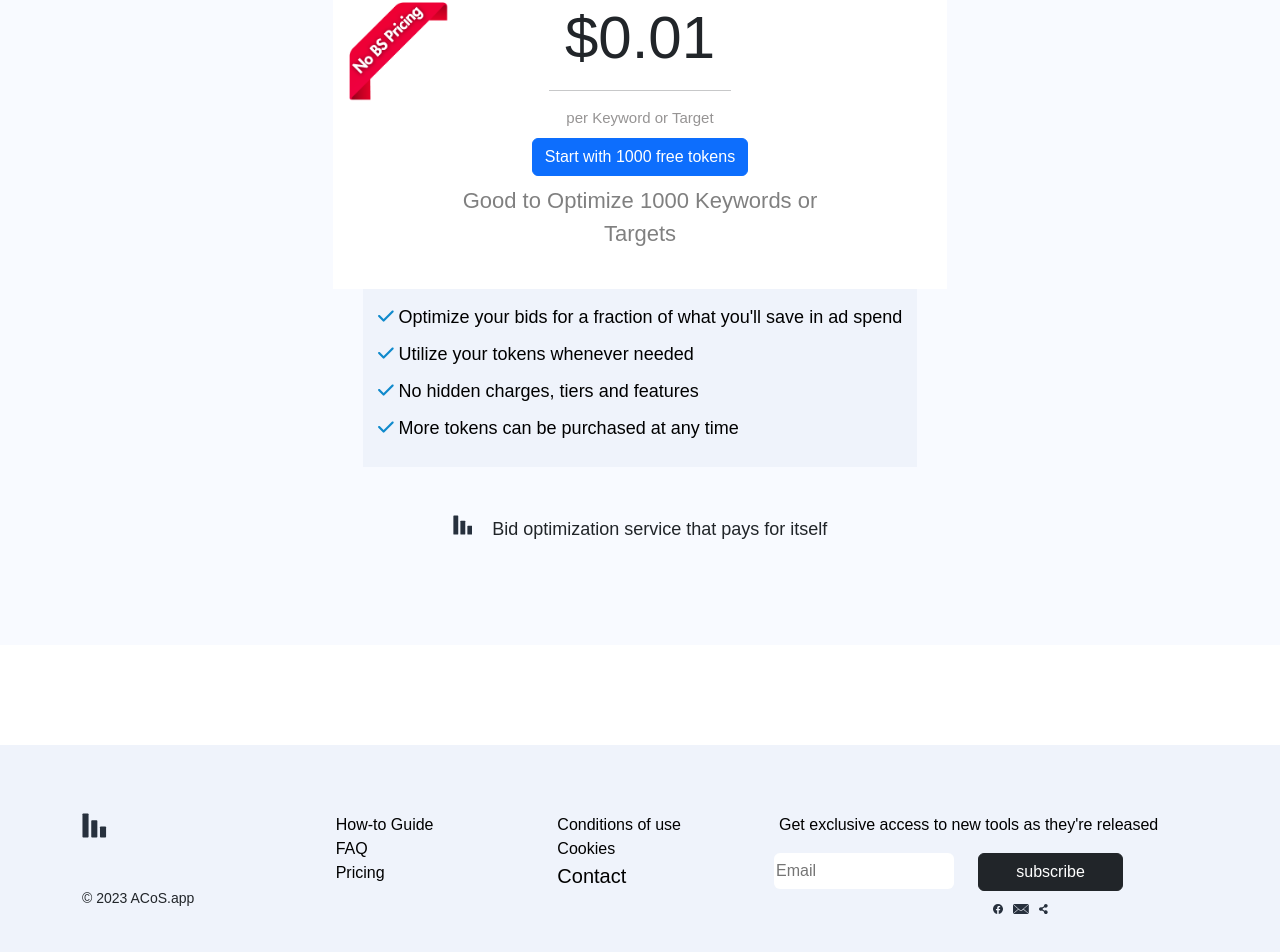
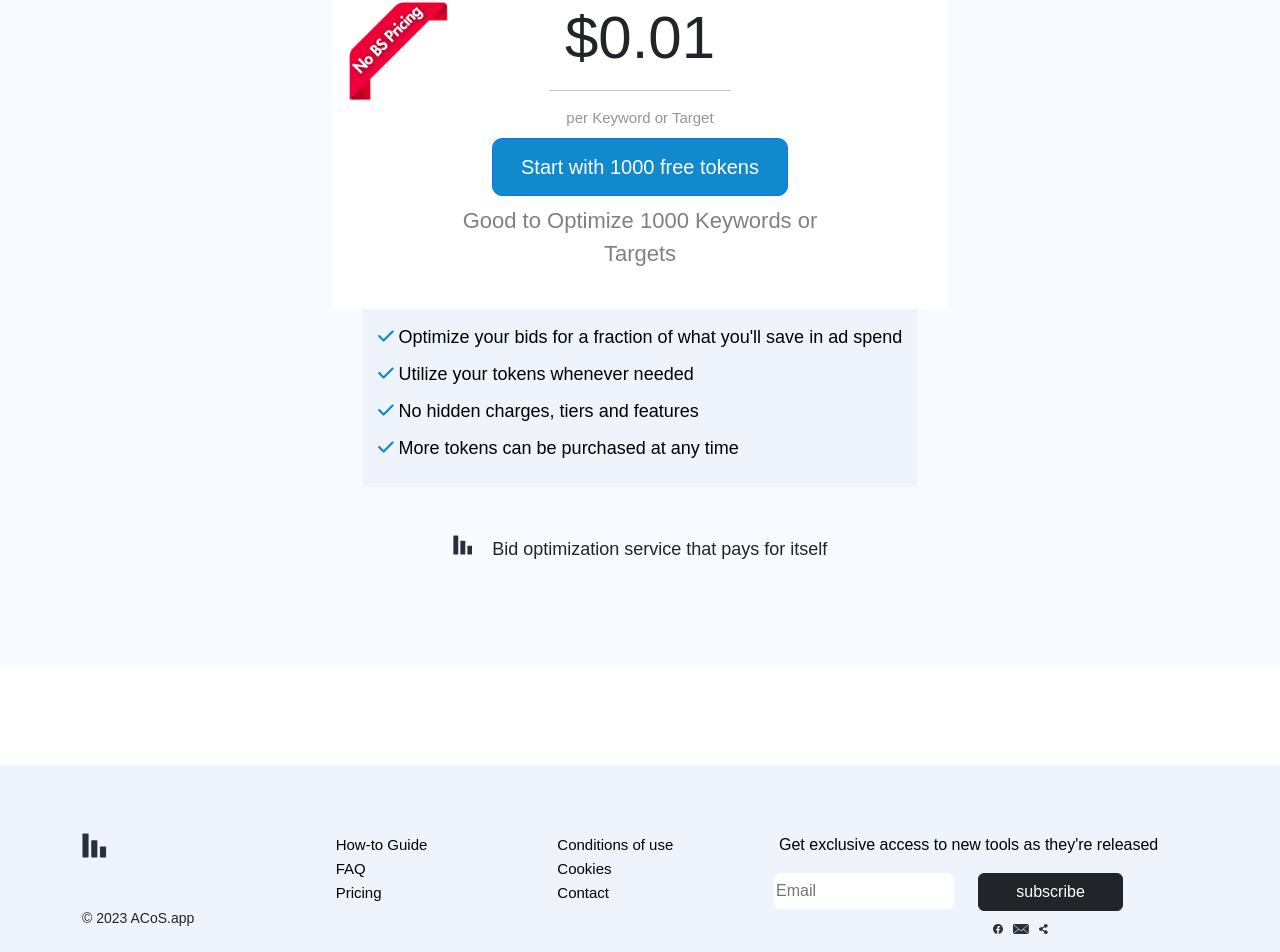
Before and after one commit to Atik1000/Acos-landiing-page, a React (Create React App) app: page /pricing in a window 1280 px wide. Shown: the part 436-1388 px from the top of the page. Built offline with nearby package versions, Linux system fonts and the light colour scheme; a web font is replaced by a local one.

Commit message:
how to guide

```diff
--- a/src/LandingPage/components/Footer.jsx
+++ b/src/LandingPage/components/Footer.jsx
@@ -12,28 +12,37 @@ const Footer = () => {
         <div className="container mt-4 pt-4">
           <div className="row">
             <div className="col-md-7">
-
               <div className="row">
                 <div className="col">
                   <ACOSICOn2 style={{ height: 25 }} />
 
-                  <li className="mt-4 pt-4" style={{listStyle:"none"}}>
+                  <li className="mt-4 pt-4" style={{ listStyle: "none" }}>
                     <small>&copy; 2023 ACoS.app</small>
                   </li>
                 </div>
                 <div className="col">
                   <ul>
-                    <li>How-to Guide</li>
-                    <li>FAQ</li>
-                    <li>Pricing</li>
+                    <li>
+                      <Link to="/guide">How-to Guide</Link>
+                    </li>
+                    <li>
+                      <Link>FAQ</Link>
+                    </li>
+                    <li>
+                      <Link>Pricing</Link>
+                    </li>
                   </ul>
                 </div>
                 <div className="col">
                   <ul>
-                    <li>Conditions of use</li>
-                    <li>Cookies</li>
                     <li>
-                      <Link to="/contact" style={{textDecoration:"none"}}>Contact</Link>
+                      <Link to="/rule">Conditions of use</Link>
+                    </li>
+                    <li>
+                      <Link to="/guide-policy">Cookies</Link>
+                    </li>
+                    <li>
+                      <Link to="/contact">Contact</Link>
                     </li>
                   </ul>
                 </div>
@@ -47,7 +56,7 @@ const Footer = () => {
               <input
                 type="email"
                 className="email-contact"
-                style={{ marginLeft: '27px' }}
+                style={{ marginLeft: "27px" }}
                 placeholder="Email"
               />
               <button type="button" className="btn btn-dark ml-4">
@@ -56,7 +65,7 @@ const Footer = () => {
 
               <div class="row justify-content-end">
                 <div class="col-auto">
-                  <p style={{marginRight:"150px"}}>
+                  <p style={{ marginRight: "150px" }}>
                     <Fb style={{ height: 10, marginLeft: 10 }} />
                     <Email style={{ height: 10, marginLeft: 10 }} />
                     <Share style={{ height: 10, marginLeft: 10 }} />
--- a/src/LandingPage/container/Contact.jsx
+++ b/src/LandingPage/container/Contact.jsx
@@ -8,16 +8,20 @@ const Contact = () => {
     <div className="contact-area">
       <div className="container">
         <div className="row">
-          <div style={{width:"70%",marginLeft:"20%"}}>
+          <div style={{ width: "70%", marginLeft: "20%" }}>
             <div className="d-flex justify-content-center">
               <ACOSICOn style={{ height: 25 }} />
             </div>
             <div className="d-flex justify-content-center mt-4 pt-4 mb-4 pb-4">
-              <h1 className="h1" style={{fontSize:"50px"}}>Contact us</h1>
+              <h1 className="h1" style={{ fontSize: "50px" }}>
+                Contact us
+              </h1>
               <br />
             </div>
             <div className="d-flex justify-content-center mb-2 pb-2">
-              <p style={{fontSize:"25px",fontWeight:"normal"}}>Send your questions, suggestions, or feedback.</p>
+              <p style={{ fontSize: "25px", fontWeight: "normal" }}>
+                Send your questions, suggestions, or feedback.
+              </p>
             </div>
             <form>
               <div className="form-group">
@@ -45,7 +49,15 @@ const Contact = () => {
                 ></textarea>
               </div>
               <div className="d-flex justify-content-center mt-2 pt-3">
-                <button type="submit" className="btn btn-primary send-btn">
+                <button
+                  type="submit"
+                  className="btn btn-primary send-btn"
+                  style={{
+                    fontWeight: 400,
+                    backgroundColor: "#108ACC",
+                    fontSize: 20,
+                  }}
+                >
                   Send message
                 </button>
               </div>
--- a/src/LandingPage/container/Pricing.jsx
+++ b/src/LandingPage/container/Pricing.jsx
@@ -1,12 +1,12 @@
-import '../style/landingpage/pricing.css';
+import "../style/landingpage/pricing.css";
 
-import { ReactComponent as ACOSICOn } from '../icon/ACoS-03.svg';
-import { ReactComponent as ACOSICOn2 } from '../icon/ACoS Logo 2.svg';
-import { FontAwesomeIcon } from '@fortawesome/react-fontawesome';
-import { Link } from 'react-router-dom';
-import NoBsPricing from '../icon/no-bs-pricing-removebg-preview.png';
-import React from 'react';
-import { faCheck } from '@fortawesome/free-solid-svg-icons';
+import { ReactComponent as ACOSICOn } from "../icon/ACoS-03.svg";
+import { ReactComponent as ACOSICOn2 } from "../icon/ACoS Logo 2.svg";
+import { FontAwesomeIcon } from "@fortawesome/react-fontawesome";
+import { Link } from "react-router-dom";
+import NoBsPricing from "../icon/no-bs-pricing-removebg-preview.png";
+import React from "react";
+import { faCheck } from "@fortawesome/free-solid-svg-icons";
 
 const Pricing = () => {
   return (
@@ -26,7 +26,11 @@ const Pricing = () => {
         <div className="col d-flex justify-content-center">
           <div className=" subscription-plan-area row">
             <div className="col-md-2">
-                            <img src={NoBsPricing} alt="NoBsPricing" className="NoBsPricing" />
+              <img
+                src={NoBsPricing}
+                alt="NoBsPricing"
+                className="NoBsPricing"
+              />
             </div>
             <div className="col-md-8">
               <h2 class="text-center subscription" style={{ fontSize: 60 }}>
@@ -34,9 +38,23 @@ const Pricing = () => {
               </h2>
               {/* <div className="d-flex justify-content-center"></div> */}
               <hr />
-                            <div className="text-center  keyword mb-2 ">per Keyword or Target</div>
+              <div className="text-center  keyword mb-2 ">
+                per Keyword or Target
+              </div>
               <div className="col d-flex justify-content-center">
-                                <Link className="btn btn-primary start-btn" to="/upload-file">
+                <Link
+                  className="btn btn-primary"
+                  to="/upload-file"
+                  style={{
+                    fontWeight: 700,
+                    padding: "13px 28px",
+                    fontSize: 20,
+                    borderRadius: 10,
+                    backgroundColor: "#108acc",
+                    color: "white",
+                    textDecoration: "none",
+                  }}
+                >
                   Start with 1000 free tokens
                 </Link>
               </div>
@@ -52,7 +70,8 @@ const Pricing = () => {
             <ul className=" subscribtion-item">
               <li>
                 <FontAwesomeIcon icon={faCheck} className="icon" />
-                                Optimize your bids for a fraction of what you'll save in ad spend
+                Optimize your bids for a fraction of what you'll save in ad
+                spend
               </li>
               <li>
                 <FontAwesomeIcon icon={faCheck} className="icon" />
@@ -72,8 +91,8 @@ const Pricing = () => {
               <ACOSICOn2
                 style={{
                   height: 20,
-                                    marginRight: '20px',
-                                    marginBottom: '10px',
+                  marginRight: "20px",
+                  marginBottom: "10px",
                 }}
               />
               Bid optimization service that pays for itself
--- a/src/LandingPage/container/SignUp.jsx
+++ b/src/LandingPage/container/SignUp.jsx
@@ -18,14 +18,18 @@ const SignUp = () => {
           </div>
         </div>
         <div className="d-flex justify-content-center button-contenct">
-          <button className="btn btn-sm btn-primary mb-3  sign-up-btn">
+          <button
+            className="btn btn-sm btn-primary mb-3  sign-up-btn"
+            style={{ fontSize: "30px", backgroundColor: "#108ACC" }}
+          >
             <img src={googleIcon} alt="google-icon" className="google-icon " />
             Continue with Google
           </button>
         </div>
         <div className="d-flex justify-content-center">
           <div className="login-bottom-title">
-            By signing up you agree to <Link href="">Terms and Conditions</Link>{" "}
+            By signing up you agree to{" "}
+            <Link style={{ color: "#108ACC" }}>Terms and Conditions</Link>{" "}
           </div>
         </div>
       </div>
--- a/src/LandingPage/container/UploadBulk.jsx
+++ b/src/LandingPage/container/UploadBulk.jsx
@@ -131,6 +131,15 @@ const UploadBulk = () => {
               to="sign-up"
               type="button"
               className="btn btn-primary start-btn"
+              style={{
+                fontWeight: 700,
+                padding: "13px 28px",
+                fontSize: 20,
+                borderRadius: 10,
+                backgroundColor: "#108acc",
+                color: "white",
+                textDecoration: "none",
+              }}
             >
               FILE READY TO DOWNLOAD
             </Link>
--- a/src/LandingPage/style/landingpage/Home.css
+++ b/src/LandingPage/style/landingpage/Home.css
@@ -1,5 +1,5 @@
 .text-main {
-    color: #108ACC;
+  color: #108acc;
 }
 
 h2 {
@@ -15,12 +15,12 @@ h5 {
   font-weight: 500;
 }
 
-.start-btn {
+.start-free-btn {
   font-weight: 700;
   padding: 13px 28px;
   font-size: 20px;
   border-radius: 15px;
-    background-color: #108ACC;
+  background-color: #108acc;
   color: white;
 }
 
--- a/src/LandingPage/style/landingpage/footer.css
+++ b/src/LandingPage/style/landingpage/footer.css
@@ -20,6 +20,8 @@ ul li {
 li a {
     color: #000;
     font-weight: 400 !important;
+    font-size: 15px !important;
+    text-decoration: none;
 }
 
 li a:hover {
--- a/src/LandingPage/style/landingpage/policy.css
+++ b/src/LandingPage/style/landingpage/policy.css
@@ -1,17 +1,17 @@
-p{
+p {
   font-weight: 400 !important;
   margin-bottom: 35px !important;
   font-size: 22px !important;
 }
-h1{
+h1 {
   font-size: 75px !important;
   margin-bottom: 60px !important;
 }
-h6{
+h6 {
   font-size: 30px !important;
   margin-bottom: 70px !important;
 }
-a{
-    /* color:  #108ACC !important; */
-    font-weight: 500!important;
+a {
+  font-weight: 500 !important;
+  color: #108acc;
 }
--- a/src/LandingPage/style/landingpage/pricing.css
+++ b/src/LandingPage/style/landingpage/pricing.css
@@ -1,5 +1,5 @@
 #pricing {
-    background: #F8FAFF;
+  background: #f8faff;
 }
 
 .no-credit {
@@ -34,7 +34,7 @@ hr {
 
 .subscribtion-item {
   padding: 15px;
-    background-color: #EFF3FB;
+  background-color: #eff3fb;
 }
 
 .subscribtion-item li {
@@ -52,7 +52,6 @@ hr {
 }
 
 .subscription-plan-area {
-    /* margin-left: 50px; */
   padding: 4px;
   background: white;
 }
```
Also changed, not shown: src/LandingPage/container/Home.jsx (+20 -8 lines), src/LandingPage/container/HowWork.jsx (+20 -35 lines). Lines whose indentation alone changed are shown as unchanged.
